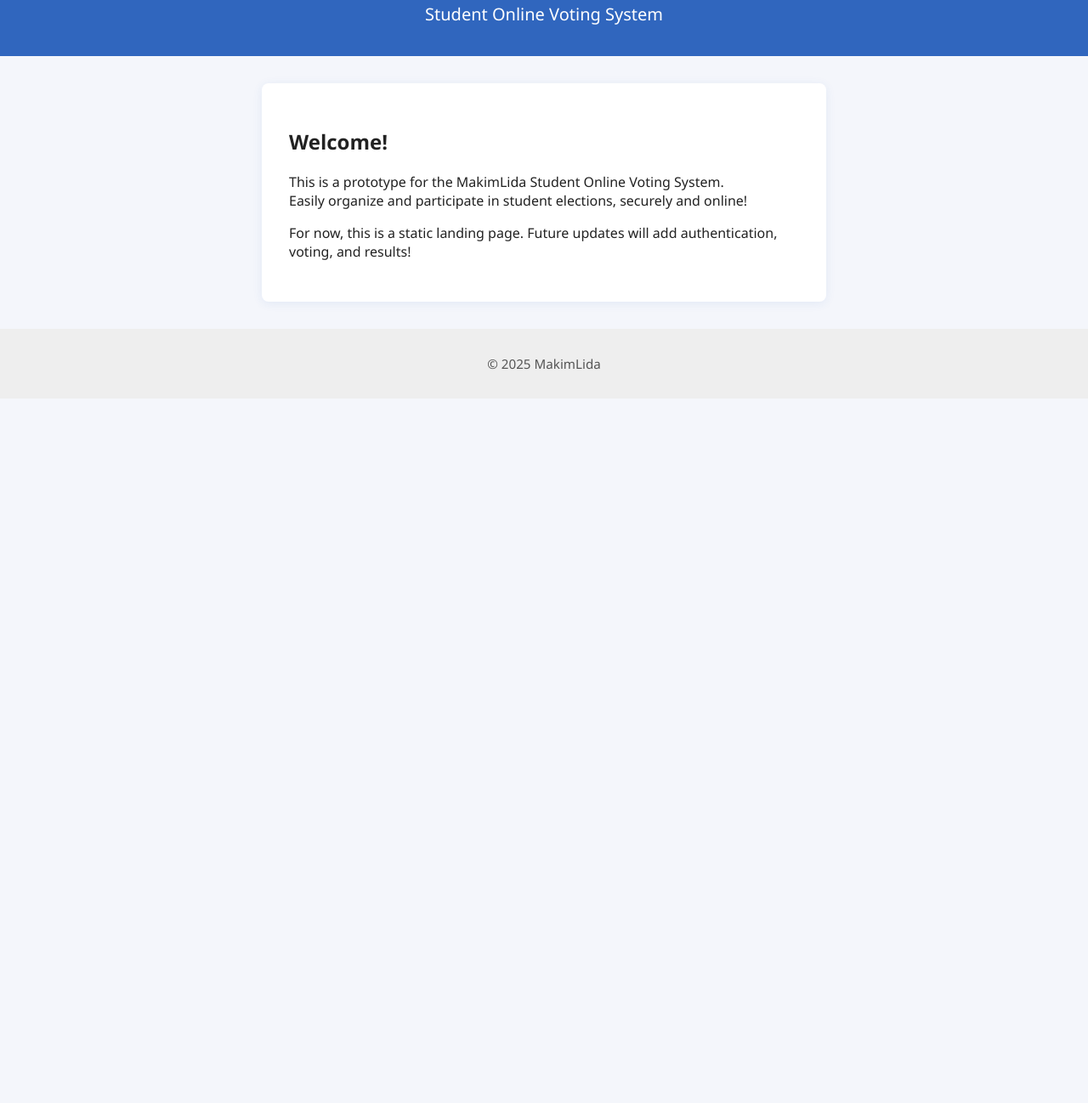
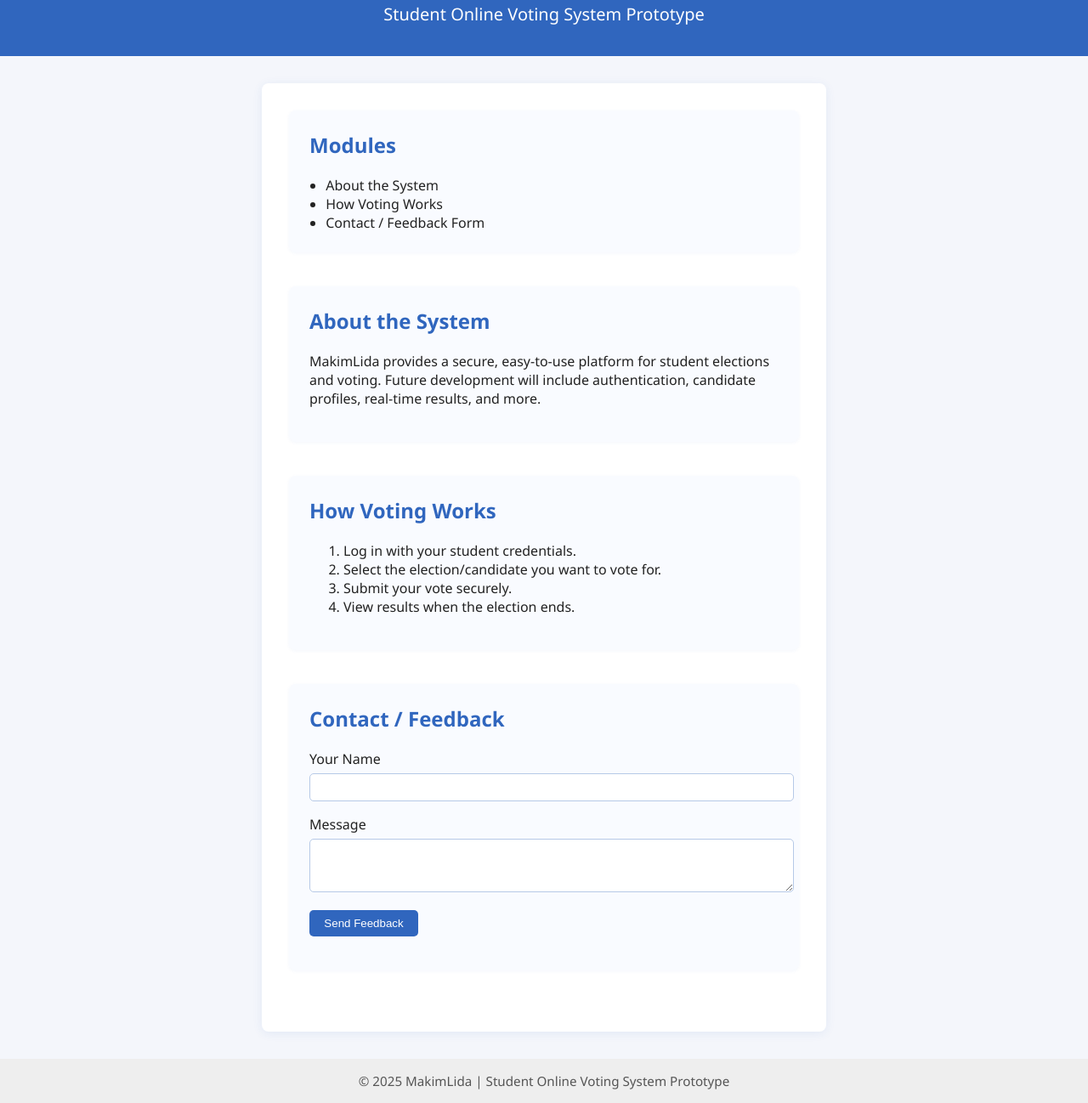
Before and after one commit to Sifie06/Student-Online-Voting-System-master-prototype, a plain HTML site: page index.html in a window 1280 px wide. Shown: the part 92-1390 px from the top of the page at 85% size. Before the commit the page ends 800 px from the top, so only its background shows below. Drawn offline with Linux system fonts and the light colour scheme.

```diff
--- a/index.html
+++ b/index.html
@@ -2,29 +2,76 @@
 <html lang="en">
 <head>
   <meta charset="UTF-8">
-  <meta name="viewport" content="width=device-width, initial-scale=1">
   <title>MakimLida - Student Online Voting System</title>
   <link rel="stylesheet" href="style.css">
+  <style>
+    .module { margin-bottom: 2.5rem; padding: 1.5rem; background: #f9fbff; border-radius: 8px; box-shadow: 0 1px 4px rgba(48,102,190,0.05);}
+    .module h2 { color: #3066be; margin-top: 0; }
+    .form-group { margin-bottom: 1rem; }
+    .form-group label { display: block; margin-bottom: 0.4rem; }
+    .form-group input, .form-group textarea { width: 100%; padding: 0.6em; border: 1px solid #b6c9e7; border-radius: 5px; }
+    .form-group textarea { resize: vertical; }
+    .btn { background: #3066be; color: #fff; padding: 0.6em 1.3em; border: none; border-radius: 5px; cursor: pointer;}
+    .btn:hover { background: #254c8c; }
+    .module-list ul { margin: 0; padding-left: 1.2em; }
+  </style>
 </head>
 <body>
   <header>
     <h1>MakimLida</h1>
-    <p>Student Online Voting System</p>
+    <p>Student Online Voting System Prototype</p>
   </header>
   <main>
-    <section>
-      <h2>Welcome!</h2>
-      <p>
-        This is a prototype for the MakimLida Student Online Voting System.<br>
-        Easily organize and participate in student elections, securely and online!
-      </p>
-      <p>
-        For now, this is a static landing page. Future updates will add authentication, voting, and results!
-      </p>
-    </section>
+    <div class="module module-list" id="modules">
+      <h2>Modules</h2>
+      <ul>
+        <li>About the System</li>
+        <li>How Voting Works</li>
+        <li>Contact / Feedback Form</li>
+      </ul>
+    </div>
+
+    <div class="module" id="about">
+      <h2>About the System</h2>
+      <p>MakimLida provides a secure, easy-to-use platform for student elections and voting. Future development will include authentication, candidate profiles, real-time results, and more.</p>
+    </div>
+
+    <div class="module" id="how-voting-works">
+      <h2>How Voting Works</h2>
+      <ol>
+        <li>Log in with your student credentials.</li>
+        <li>Select the election/candidate you want to vote for.</li>
+        <li>Submit your vote securely.</li>
+        <li>View results when the election ends.</li>
+      </ol>
+    </div>
+
+    <div class="module" id="contact">
+      <h2>Contact / Feedback</h2>
+      <form id="feedbackForm" onsubmit="submitFeedback(event)">
+        <div class="form-group">
+          <label for="name">Your Name</label>
+          <input type="text" id="name" required>
+        </div>
+        <div class="form-group">
+          <label for="message">Message</label>
+          <textarea id="message" rows="3" required></textarea>
+        </div>
+        <button type="submit" class="btn">Send Feedback</button>
+      </form>
+      <div id="feedbackMsg" style="margin-top:1em;color:green;"></div>
+    </div>
   </main>
   <footer>
-    <p>&copy; 2025 MakimLida</p>
+    &copy; 2025 MakimLida | Student Online Voting System Prototype
   </footer>
+  <script>
+    // Feedback Form
+    function submitFeedback(event) {
+      event.preventDefault();
+      document.getElementById('feedbackMsg').textContent = "Thank you for your feedback!";
+      document.getElementById('feedbackForm').reset();
+    }
+  </script>
 </body>
 </html>
```
